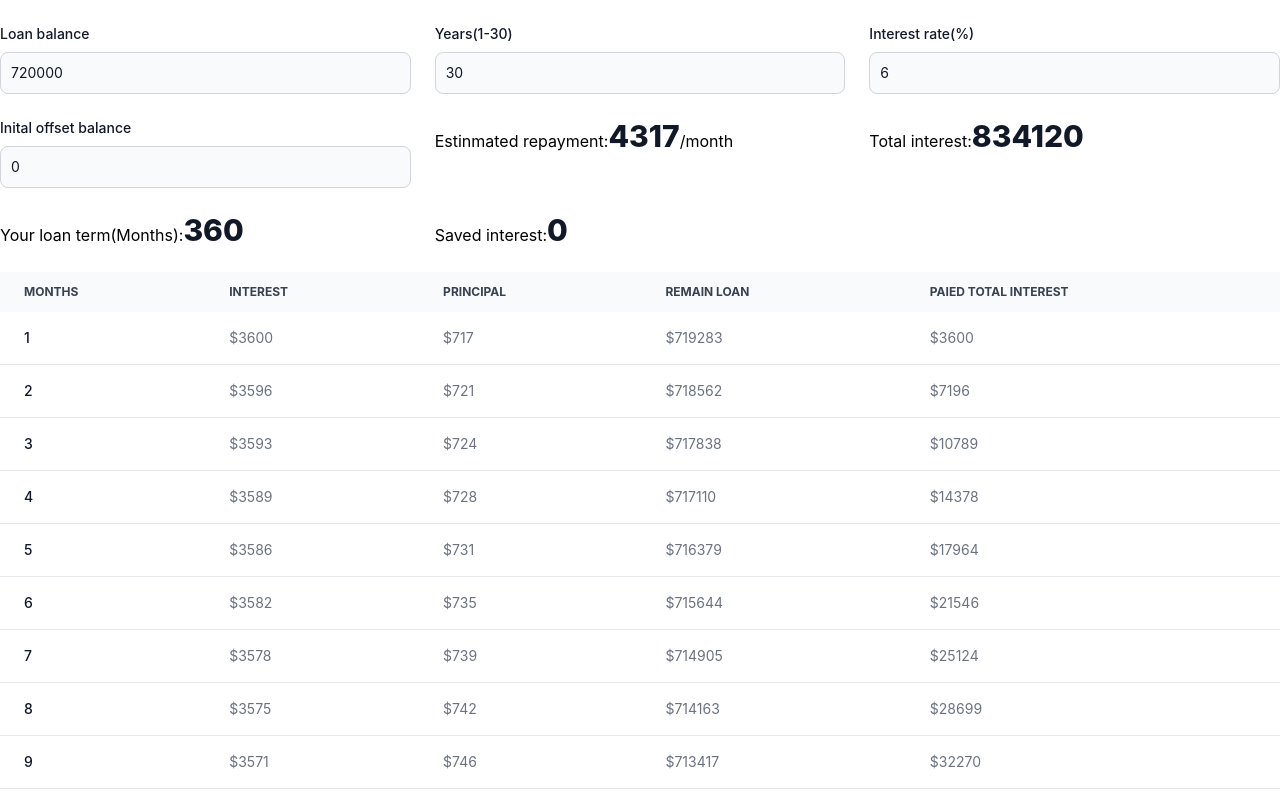
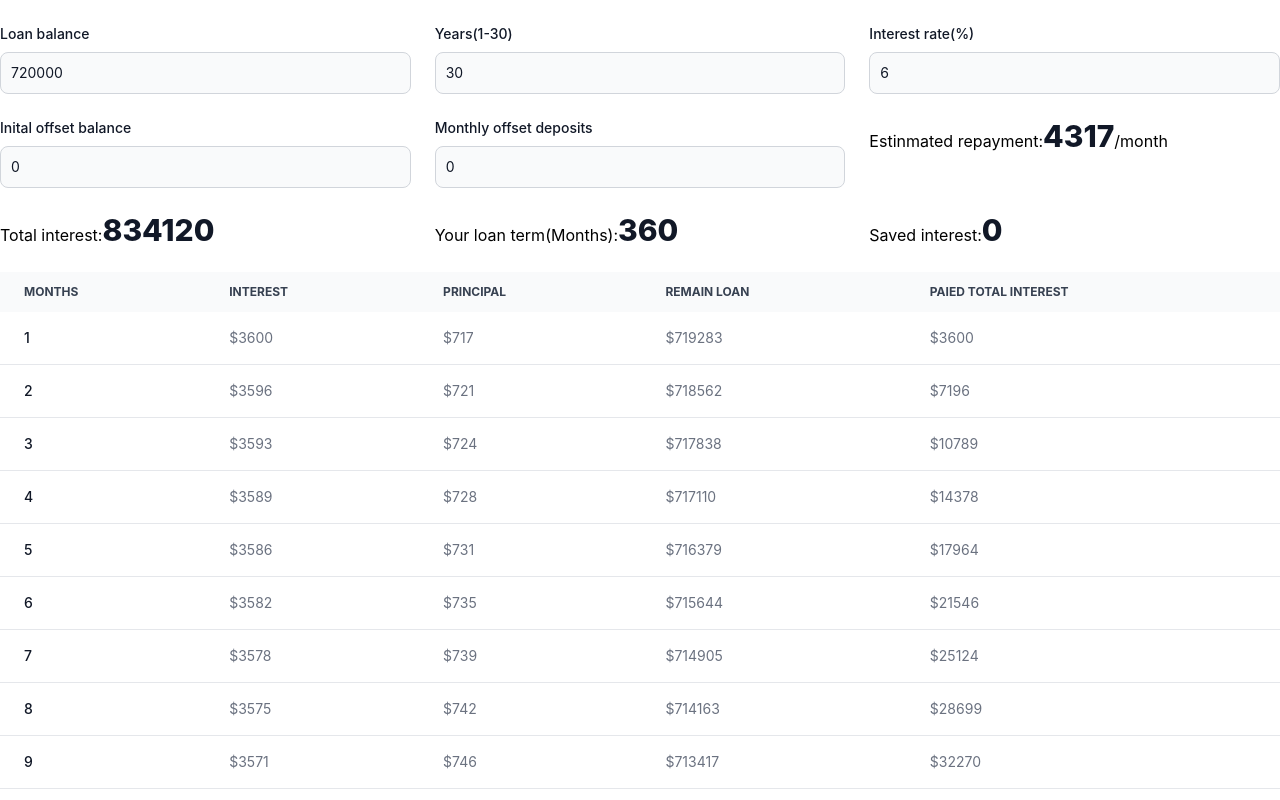
Before and after one commit to canzhao0928/home-loan, a React (Create React App) app: page / in a window 1280 px wide. Shown: the top 800 px of the page. Built offline with nearby package versions, Linux system fonts and the light colour scheme.

Commit message:
add monthly offset

```diff
--- a/src/component/HomeloanCalculator.js
+++ b/src/component/HomeloanCalculator.js
@@ -10,6 +10,7 @@ export default function HomeloanCalculator() {
   const [totalInterest, setTotalInterest] = useState("");
   const [tableArray, setTableArray] = useState([]);
   const [offsetBalance, setOffsetBalance] = useState(0);
+  const [monthOffset, setMonthOffset] = useState(0);
 
   const calculateTable = () => {
     let month = year * 12;
@@ -25,26 +26,21 @@ export default function HomeloanCalculator() {
     //calculate total interest
     const totalinterest = monthlyPay * (year * 12) - loanBalance;
     setTotalInterest(Math.round(totalinterest));
-
     //calculate the payment table
     let loanBalanceRemain = loanBalance;
     let array = [];
     let totalInterestTillNow = 0;
     for (let index = 1; loanBalanceRemain > 0; index++) {
       let remainLoan, principal;
+      const offset = offsetBalance + monthOffset * index;
       //offset < loanBalance
       let interest = 0;
       //offset < loanBalance
-      if (loanBalanceRemain - offsetBalance > 0) {
-        interest = Math.round(
-          (loanBalanceRemain - offsetBalance) * monthlyRate
-        );
+      if (loanBalanceRemain - offset > 0) {
+        interest = Math.round((loanBalanceRemain - offset) * monthlyRate);
       }
       // last month pay as plan no matter how much loan left
-      if (
-        loanBalanceRemain < monthlyPay &&
-        loanBalanceRemain - offsetBalance > 0
-      ) {
+      if (loanBalanceRemain < monthlyPay && loanBalanceRemain - offset > 0) {
         principal = loanBalanceRemain;
         interest = monthlyPay - principal;
         remainLoan = 0;
@@ -70,10 +66,10 @@ export default function HomeloanCalculator() {
 
   useEffect(() => {
     calculateTable();
-  }, [loanBalance, year, interestRate, offsetBalance]);
+  }, [loanBalance, year, interestRate, offsetBalance, monthOffset]);
 
   const handleLoanBalance = (e) => {
-    setLoanBalance(e.target.value);
+    setLoanBalance(+e.target.value);
   };
   const handleYear = (e) => {
     if (e.target.value < 1) {
@@ -81,7 +77,7 @@ export default function HomeloanCalculator() {
     } else if (e.target.value > 30) {
       setYear(30);
     } else {
-      setYear(e.target.value);
+      setYear(+e.target.value);
     }
   };
   const handleInterestRate = (e) => {
@@ -90,12 +86,16 @@ export default function HomeloanCalculator() {
     } else if (e.target.value > 100) {
       setInterestRate(100);
     } else {
-      setInterestRate(e.target.value);
+      setInterestRate(+e.target.value);
     }
   };
 
   const handleOffsetBalance = (e) => {
-    setOffsetBalance(e.target.value);
+    setOffsetBalance(+e.target.value);
+  };
+
+  const handleMonthlyOffset = (e) => {
+    setMonthOffset(+e.target.value);
   };
   return (
     <>
@@ -165,6 +165,22 @@ export default function HomeloanCalculator() {
           />
         </div>
         <div>
+          <label
+            htmlFor="month-offset"
+            className="block mb-2 text-sm font-medium text-gray-900 dark:text-white"
+          >
+            Monthly offset deposits
+          </label>
+          <input
+            onChange={handleMonthlyOffset}
+            value={monthOffset}
+            type="number"
+            id="month-offset"
+            className="bg-gray-50 border border-gray-300 text-gray-900 text-sm rounded-lg focus:ring-blue-500 focus:border-blue-500 block w-full p-2.5 dark:bg-gray-700 dark:border-gray-600 dark:placeholder-gray-400 dark:text-white dark:focus:ring-blue-500 dark:focus:border-blue-500"
+            required
+          />
+        </div>
+        <div>
           <h2>
             Estinmated repayment:
             <strong className="font-extrabold text-gray-900 dark:text-white text-3xl">
```
